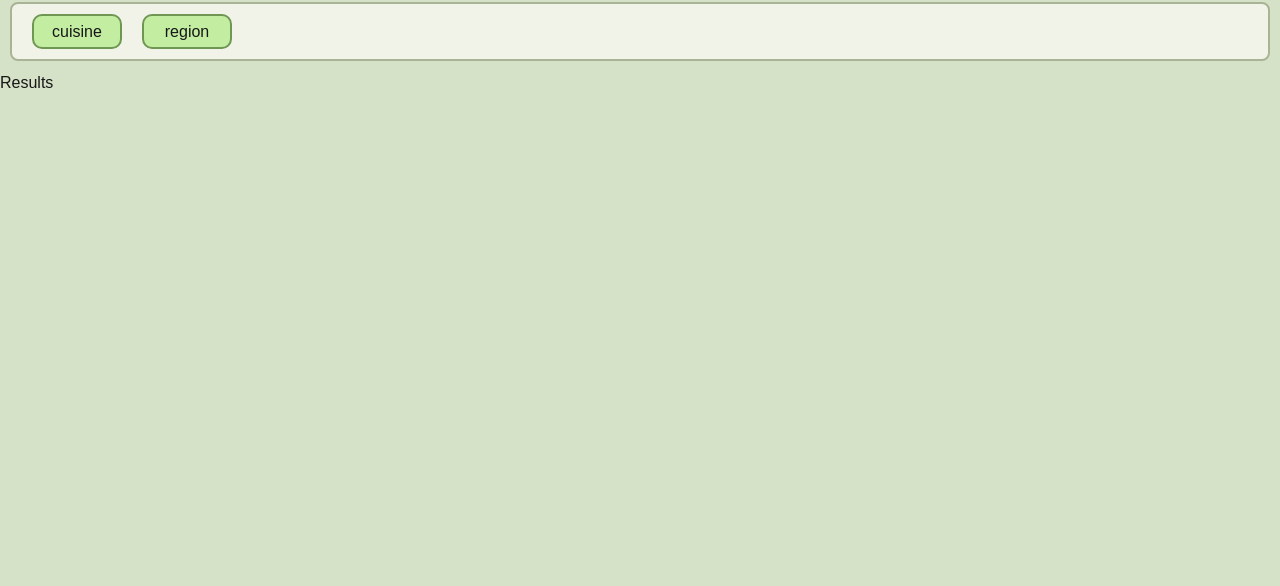
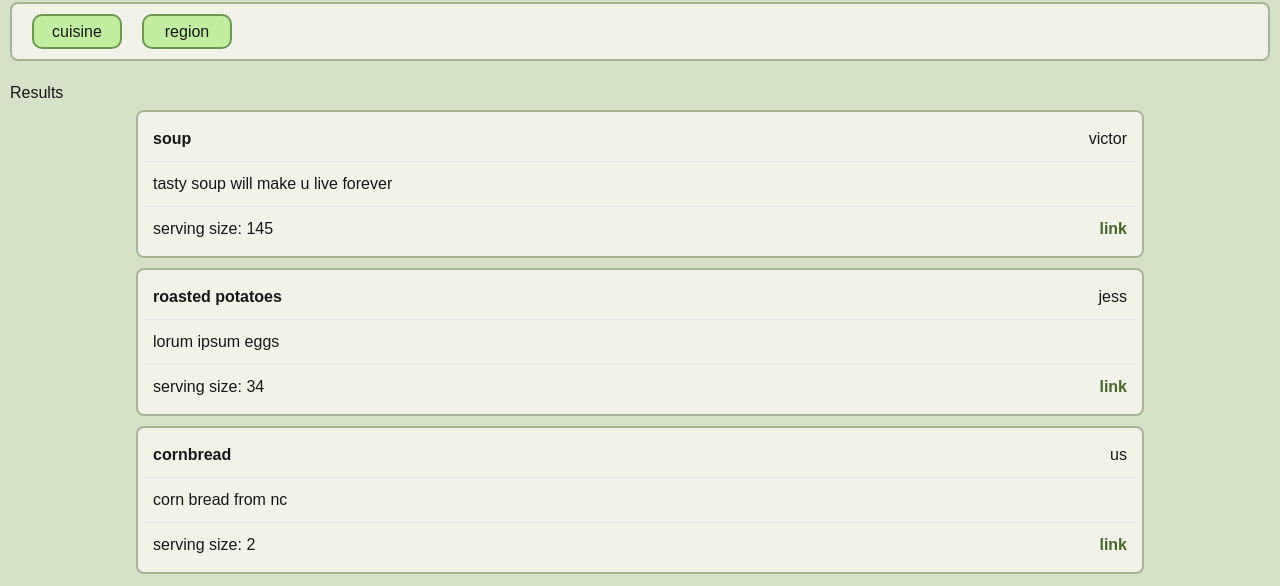
Before and after one commit to jbacheldor/vegan-directory, a Next.js app: page /search/recipe in a window 1280 px wide. Shown: the part 244-830 px from the top of the page. Before the commit the page ends 800 px from the top, so only its background shows below. Built offline with nearby package versions, Linux system fonts and the light colour scheme.

Commit message:
pairing w/ victor

```diff
--- a/src/app/components/Cards/Cards.css
+++ b/src/app/components/Cards/Cards.css
@@ -21,3 +21,45 @@
     justify-content: center;
     align-items: center;
 }
+
+#recipeTitle{
+    font-weight: 700;
+}
+
+.card {
+    background: #f1f3e9;
+    border-radius: 8px;
+    border: 2px solid;
+    border-color: #a9b496;
+    margin: 5px auto;
+    display: flex;
+    flex-direction: column;
+    padding: 5px;
+    max-width: 80%;
+}
+
+#recipeInfo {
+    display:flex;
+    justify-content: space-between;
+    padding: 10px;
+}
+
+#cardDescription {
+    padding: 10px;
+}
+
+#recipeTopSection {
+    display:flex;
+    justify-content: space-between;
+    padding: 10px;
+}
+
+#recipeInfo a {
+    font-weight:bold;
+    color: #46662b;
+}
+
+#recipeInfo a:hover {
+    text-decoration: underline;
+    color: #a9b496;
+}
--- /dev/null
+++ b/src/app/components/Cards/ResultsCard.tsx
@@ -0,0 +1,43 @@
+import './Cards.css'
+
+export type props = {
+    title: string;
+    servings: number;
+    url: string;
+    author: string;
+    description: string;
+    cookTime?: number;
+    allergies?: string[]
+}
+
+const ResultsCard: React.FC<props> = (props) => {
+    const {title, servings, url, author, description, cookTime, allergies} = props
+
+    return(
+        <>
+        <div className='card'>
+            <div id="recipeTopSection">
+                <div id="recipeTitle">
+                {title}
+            </div>
+            <div>
+                {author}
+            </div>
+            </div>
+            <hr/>
+
+            <div id="cardDescription">
+                {description}
+            </div>
+
+            <hr/>
+            <div id="recipeInfo">
+                <span>serving size: {servings}</span>
+                <a href={url}>link</a>
+            </div>
+            </div>
+        </>
+    )
+}
+
+export default ResultsCard;
--- a/src/app/components/Table/Table.css
+++ b/src/app/components/Table/Table.css
@@ -0,0 +1,7 @@
+#resultsContainer {
+    display: flex;
+    flex-direction: column;
+    margin: 10px;
+    /* width: 80%; */
+    align-self: center;
+}
--- a/src/app/components/Table/Table.tsx
+++ b/src/app/components/Table/Table.tsx
@@ -1,11 +1,41 @@
+import ResultsCard, { props } from '../Cards/ResultsCard';
 import './Table.css'
 
 const Table: React.FC = () => {
 
+    const results: props[] = [{
+        title: "soup",
+        servings: 145,
+        url: "soup.com",
+        author: "victor",
+        description: "tasty soup will make u live forever"
+    }, {
+        title: "roasted potatoes",
+        servings: 34,
+        url: "yum.org",
+        author: "jess",
+        description: "lorum ipsum eggs"
+    }, {
+        title: "cornbread",
+        servings: 2,
+        url: "jiffy.com",
+        author: "us",
+        description: "corn bread from nc"
+    }]
+
+
     return (
         <div>
-            <div>
+            <div id="resultsContainer">
                 Results
+                {results.map((i, index)=> {
+                    return (
+                        <div key={index}>
+                            <ResultsCard description={i.description} title={i.title} servings={i.servings} url={i.url} author={i.author}/>
+                        </div>
+                    )
+                })}
+
             </div>
         </div>
     );
```
